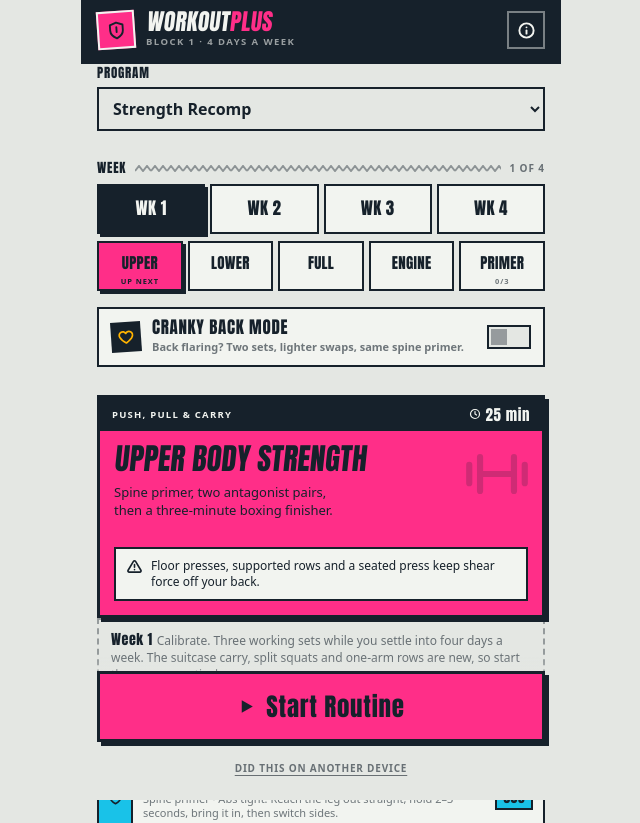
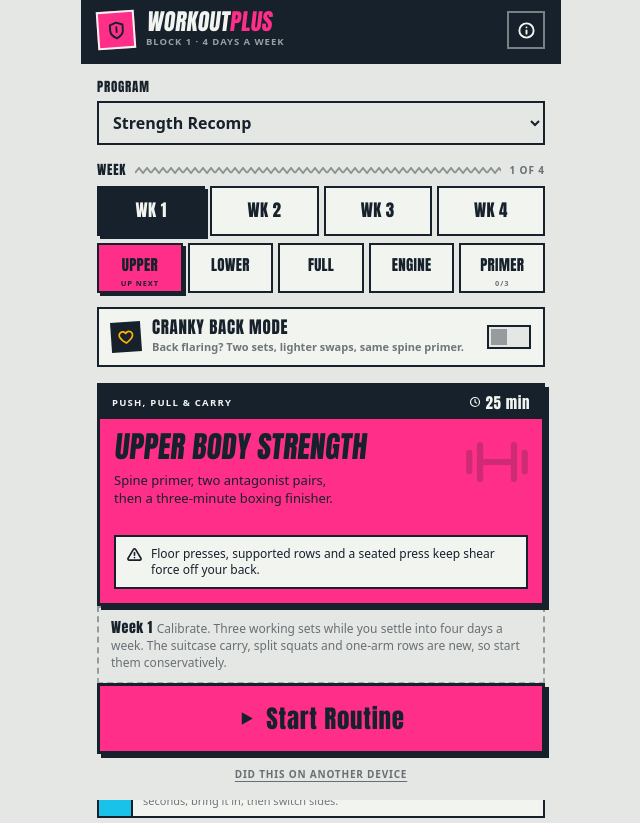
Before and after one commit to jbiederman18-ops/WorkoutPlus, a plain HTML site: page index.html in a window 1280 px wide. Shown: the top 823 px of the page, without its empty margins (319-959 px from the left). Drawn offline with Linux system fonts and the light colour scheme.

Commit message:
Tighten the overview layout
The start dock drops its extra padding on top of the home-indicator inset,
so the whole day card shows above Start Routine. The header subtitle stays
on one line, and spacing around the program picker and Cranky Back Mode
is evened out.

Co-Authored-By: Claude Opus 5.5 <noreply@anthropic.com>
Claude-Session: https://claude.ai/code/session_01Xhw8B9xWj1BWh9VDwRhVzq

```diff
--- a/index.html
+++ b/index.html
@@ -154,7 +154,7 @@ body.is-running .topbar{display:none}
   transform:rotate(-4deg);
   font-size:19px;
 }
-.brand{min-width:0}
+.brand{flex:1 1 auto;min-width:0}
 .brand .wordmark{
   font-family:var(--display);font-weight:900;text-transform:uppercase;
   /* WORKOUTPLUS is wider than the old name, so it shrinks on narrow phones
@@ -167,9 +167,11 @@ body.is-running .topbar{display:none}
 .brand .wordmark em{font-style:normal;color:var(--magenta)}
 .brand p{
   margin:3px 0 0;font-size:9.5px;font-weight:800;
-  letter-spacing:.15em;text-transform:uppercase;color:rgba(242,244,240,.6);
-}
-.topbar__spacer{flex:1}
+  /* One line: a wrapped subtitle made the whole header taller. */
+  white-space:nowrap;overflow:hidden;text-overflow:ellipsis;
+  letter-spacing:.1em;text-transform:uppercase;color:rgba(242,244,240,.6);
+}
+.topbar__spacer{flex:0 1 0}
 
 .streak{
   display:flex;align-items:center;gap:5px;
@@ -196,7 +198,7 @@ main{flex:1;display:flex;flex-direction:column;padding:0 16px}
 /* =================================================================== *
  * Tabs
  * =================================================================== */
-.selector{padding-top:16px}
+.selector{padding-top:6px}
 .selector__head{display:flex;align-items:center;gap:9px;margin-bottom:7px}
 .eyebrow{
   font-family:var(--display);font-size:13px;letter-spacing:.06em;
@@ -323,7 +325,7 @@ main{flex:1;display:flex;flex-direction:column;padding:0 16px}
 /* --- Cranky Back Mode toggle --------------------------------------- */
 .flare{
   width:100%;display:flex;align-items:center;gap:11px;
-  margin:16px 0 12px;padding:10px 12px;
+  margin:14px 0 0;padding:10px 12px;
   border:2px solid var(--ink);background:var(--paper-2);
   text-align:left;
   transition:background .15s,transform .08s,box-shadow .12s;
@@ -416,7 +418,7 @@ main{flex:1;display:flex;flex-direction:column;padding:0 16px}
   font-size:16px;font-weight:600;
   -webkit-user-select:text;user-select:text;
 }
-.program-picker{display:grid;gap:5px;margin-bottom:12px}
+.program-picker{display:grid;gap:5px;margin:14px 0 10px}
 .flare[hidden],.cue[hidden]{display:none}
 .program-picker label{color:var(--ink)}
 .program-picker select{min-height:44px}
@@ -426,7 +428,8 @@ main{flex:1;display:flex;flex-direction:column;padding:0 16px}
 /* --- Sticky CTA ------------------------------------------------------ */
 .cta-dock{
   position:sticky;bottom:0;z-index:20;margin-top:auto;
-  padding:14px 0 calc(16px + var(--safe-b));
+  /* The home-indicator inset already leaves room below; no extra on top of it. */
+  padding:10px 0 max(10px, calc(var(--safe-b) - 6px));
   background:linear-gradient(to top,var(--paper) 66%,transparent);
 }
 body.is-running .cta-dock{background:none}
@@ -699,7 +702,7 @@ body.is-running .view-active-wrap{color:var(--on-phase)}
   color:var(--ink-60);text-decoration:underline;text-underline-offset:3px;
 }
 .linkbtn:hover{color:var(--teal)}
-.cta-dock .linkbtn{display:block;margin:10px auto 0;min-height:32px}
+.cta-dock .linkbtn{display:block;margin:4px auto 0;min-height:32px}
 
 /* --- Toast ---------------------------------------------------------- */
 .toast{
--- a/sw.js
+++ b/sw.js
@@ -7,7 +7,7 @@ importScripts("push-sw.js");   // away alerts: push + notification handling
  *
  * Bump CACHE whenever you edit index.html, or the old copy will stick around.
  */
-const CACHE  = "workoutplus-v15";
+const CACHE  = "workoutplus-v16";
 const PREFIX = "workoutplus-";   // only ever touch our own caches
 const LEGACY_PREFIX = "spinesafe-";   // caches from before the rename
 const ASSETS = [
```
Also changed, not shown: README.md.
